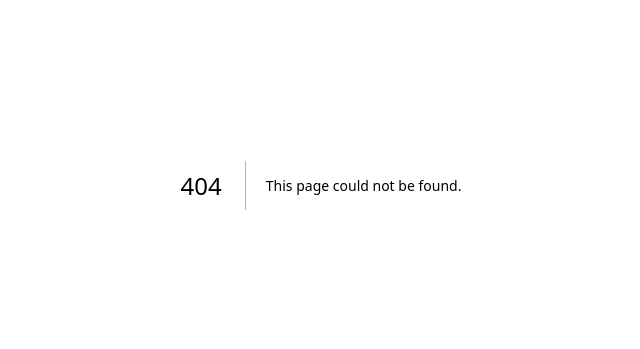
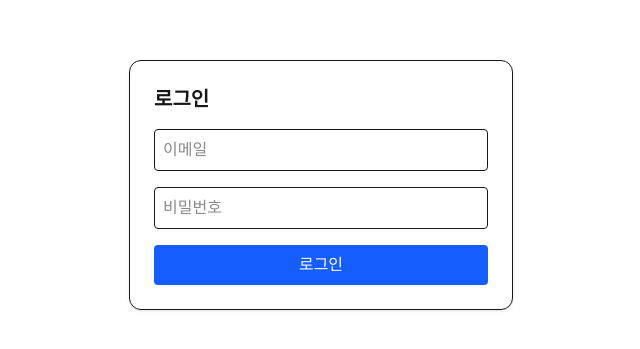
Before and after one commit to DEVwonseokan/test-community-app, a Next.js app in the folder web/: page /login in a window 1280 px wide. Before the commit this address had no page. Shown: the part 215-564 px from the top of the page, without its empty margins (319-959 px from the left). Built offline with nearby package versions, Linux system fonts and the light colour scheme.

Commit message:
게시글 작성 기능 추가

```diff
--- /dev/null
+++ b/web/src/app/login/page.tsx
@@ -0,0 +1,100 @@
+"use client";
+/**
+ * ⬆️ 이 파일은 브라우저에서 동작하는 "클라이언트 컴포넌트"임을 선언.
+ * - Next.js는 기본이 서버 컴포넌트라서, 브라우저 전용 기능(로컬스토리지 접근 등)을 쓰려면 필수.
+ */
+
+import { useState } from "react";
+
+/**
+ * 로그인 폼 컴포넌트
+ * - 화면에 입력박스 2개(이메일/비번) + 버튼 1개
+ * - 제출 시 백엔드 /auth/login POST 호출 → accessToken을 받아 브라우저 저장
+ * - 자바로 비유하면: 이벤트 리스너 달린 간단한 폼 + HTTP 요청
+ */
+export default function LoginPage() {
+    // 🔹 입력칸과 오류메시지를 위한 상태값(state)
+    // - React의 useState: 화면에 보여줄 값과, 그 값을 바꾸는 함수 세트를 제공
+    const [email, setEmail] = useState("");       // 입력한 이메일
+    const [password, setPassword] = useState(""); // 입력한 비밀번호
+    const [error, setError] = useState<string | null>(null); // 오류 메시지
+
+    // 🔹 폼 제출 이벤트 핸들러 (비동기 함수)
+    async function handleSubmit(e: React.FormEvent) {
+        e.preventDefault(); // 브라우저가 폼 제출로 페이지 이동하지 않게 기본동작 취소
+        setError(null);     // 직전 오류 메시지 초기화
+
+        try {
+            // 백엔드 주소는 .env.local에 넣어둔 값 사용 (브라우저 노출 허용 접두어: NEXT_PUBLIC_)
+            const base = process.env.NEXT_PUBLIC_API_BASE;
+
+            // HTTP POST 요청: Content-Type은 JSON
+            const res = await fetch(`${base}/auth/login`, {
+                method: "POST",
+                headers: { "Content-Type": "application/json" },
+                // JS 객체 → JSON 문자열로 변환
+                body: JSON.stringify({ email, password }),
+            });
+
+            // res.ok: HTTP 200~299 범위면 true
+            if (!res.ok) {
+                throw new Error("로그인 실패(이메일/비밀번호를 다시 확인)");
+            }
+
+            // 응답 JSON 파싱: { accessToken: "..." }
+            const data = await res.json();
+
+            // ✅ 토큰을 브라우저 로컬스토리지에 저장 (아주 기초적인 방법)
+            //  - 추후 보안 고려가 필요하면 "HTTP Only 쿠키" 방식으로 바꿀 수 있음
+            localStorage.setItem("token", data.accessToken);
+
+            alert("로그인 성공!");
+            // ✅ 홈으로 이동 (SPA 라우팅 간단버전)
+            window.location.href = "/";
+        } catch (err: any) {
+            // 오류가 발생하면 화면에 메시지 표시
+            setError(err.message ?? "알 수 없는 오류");
+        }
+    }
+
+    // 🔹 JSX = 화면 구성(HTML 같은 문법)
+    return (
+        <main className="min-h-screen p-8 flex justify-center items-center">
+            <form
+                onSubmit={handleSubmit}                   // 제출 이벤트 연결
+                className="w-full max-w-sm space-y-4 border rounded-xl p-6 shadow"
+            >
+                <h1 className="text-xl font-bold">로그인</h1>
+
+                {/* 입력박스 2개: value는 상태값, onChange로 상태 갱신 */}
+                <input
+                    type="email"
+                    placeholder="이메일"
+                    value={email}
+                    onChange={(e) => setEmail(e.target.value)}
+                    className="w-full border rounded p-2"
+                    required                                     // HTML5 필수 입력
+                />
+                <input
+                    type="password"
+                    placeholder="비밀번호"
+                    value={password}
+                    onChange={(e) => setPassword(e.target.value)}
+                    className="w-full border rounded p-2"
+                    required
+                />
+
+                {/* 오류 메시지 영역 (있을 때만 렌더링) */}
+                {error && <p className="text-red-600 text-sm">{error}</p>}
+
+                {/* 제출 버튼 */}
+                <button
+                    type="submit"
+                    className="w-full bg-blue-600 text-white rounded p-2 hover:bg-blue-700"
+                >
+                    로그인
+                </button>
+            </form>
+        </main>
+    );
+}
--- a/web/src/app/page.tsx
+++ b/web/src/app/page.tsx
@@ -13,9 +13,15 @@ export default async function Home() {
 
     return (
         <main className="min-h-screen p-8 space-y-8">
-            <header>
-                <h1 className="text-2xl font-bold">Community App (Next.js)</h1>
-                <p className="text-sm text-gray-500 mt-1">Backend /health: {health.status}</p>
+            <header className="flex items-end justify-between">
+                <div>
+                    <h1 className="text-2xl font-bold">Community App (Next.js)</h1>
+                    <p className="text-sm text-gray-500 mt-1">Backend /health: {health.status}</p>
+                </div>
+                <div className="space-x-2">
+                    <a href="/login" className="px-3 py-2 rounded border hover:bg-gray-50">로그인</a>
+                    <a href="/posts/new" className="px-3 py-2 rounded bg-blue-600 text-white hover:bg-blue-700">글쓰기</a>
+                </div>
             </header>
 
             <section className="space-y-3">
--- /dev/null
+++ b/web/src/app/posts/new/page.tsx
@@ -0,0 +1,93 @@
+"use client"; // 브라우저 기능(로컬스토리지) 사용을 위해 필수
+
+import { useState } from "react";
+
+/**
+ * 새 글 작성 폼
+ * - 입력: 제목/내용
+ * - 제출: 백엔드 /posts 에 POST (헤더에 Bearer 토큰 포함)
+ * - 성공 시 홈으로 이동
+ */
+export default function NewPostPage() {
+    // 🔹 상태값: 사용자가 입력 중인 제목/내용 + 오류 메시지
+    const [title, setTitle] = useState("");
+    const [content, setContent] = useState("");
+    const [error, setError] = useState<string | null>(null);
+
+    // 🔹 폼 제출 이벤트
+    async function handleSubmit(e: React.FormEvent) {
+        e.preventDefault(); // 페이지 리로드 방지
+        setError(null);
+
+        try {
+            // 1) 로그인 때 저장해 둔 토큰 꺼내기
+            const token = localStorage.getItem("token");
+            if (!token) throw new Error("로그인이 필요합니다. 먼저 로그인해주세요.");
+
+            // 2) 백엔드 주소 읽기
+            const base = process.env.NEXT_PUBLIC_API_BASE;
+
+            // 3) /posts 로 POST 요청
+            const res = await fetch(`${base}/posts`, {
+                method: "POST",
+                headers: {
+                    "Content-Type": "application/json",
+                    // ✅ 인증 헤더(아주 중요!): "Bearer <토큰값>"
+                    "Authorization": `Bearer ${token}`,
+                },
+                body: JSON.stringify({ title, content }),
+            });
+
+            // 201 Created 가 정상. .ok가 false면 에러로 처리
+            if (!res.ok) throw new Error(`글쓰기 실패 (status: ${res.status})`);
+
+            // 성공 알림 + 홈으로 이동
+            alert("작성 완료!");
+            window.location.href = "/";
+        } catch (err: any) {
+            setError(err.message ?? "알 수 없는 오류");
+        }
+    }
+
+    // 🔹 화면
+    return (
+        <main className="min-h-screen p-8 flex justify-center items-center">
+            <form
+                onSubmit={handleSubmit}
+                className="w-full max-w-lg space-y-4 border rounded-xl p-6 shadow"
+            >
+                <h1 className="text-xl font-bold">새 글 작성</h1>
+
+                {/* 제목 입력 */}
+                <input
+                    type="text"
+                    placeholder="제목"
+                    value={title}
+                    onChange={(e) => setTitle(e.target.value)}
+                    className="w-full border rounded p-2"
+                    required // 빈 제목 방지
+                />
+
+                {/* 내용 입력 (여러 줄) */}
+                <textarea
+                    placeholder="내용"
+                    value={content}
+                    onChange={(e) => setContent(e.target.value)}
+                    className="w-full border rounded p-2 h-40"
+                    required
+                />
+
+                {/* 오류 메시지 표시 */}
+                {error && <p className="text-red-600 text-sm">{error}</p>}
+
+                {/* 제출 버튼 */}
+                <button
+                    type="submit"
+                    className="w-full bg-green-600 text-white rounded p-2 hover:bg-green-700"
+                >
+                    작성
+                </button>
+            </form>
+        </main>
+    );
+}
```
